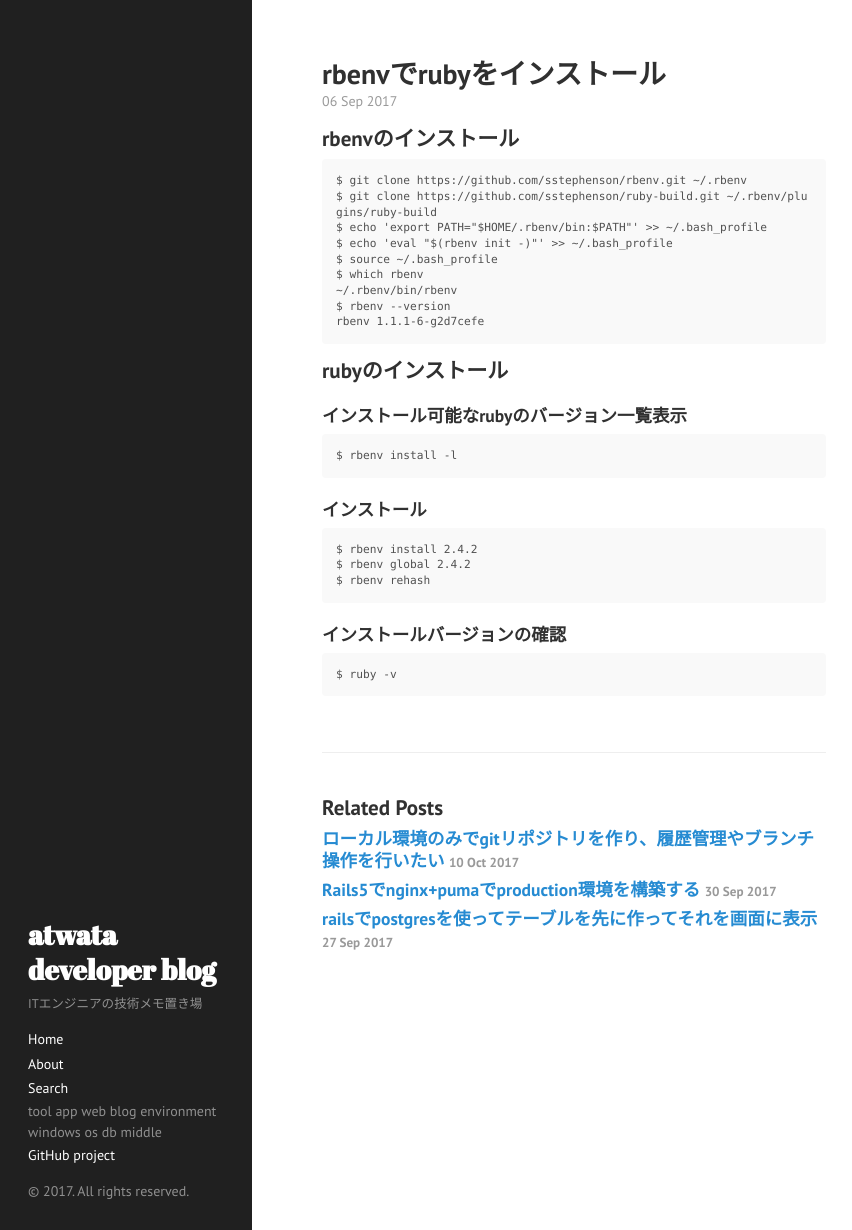
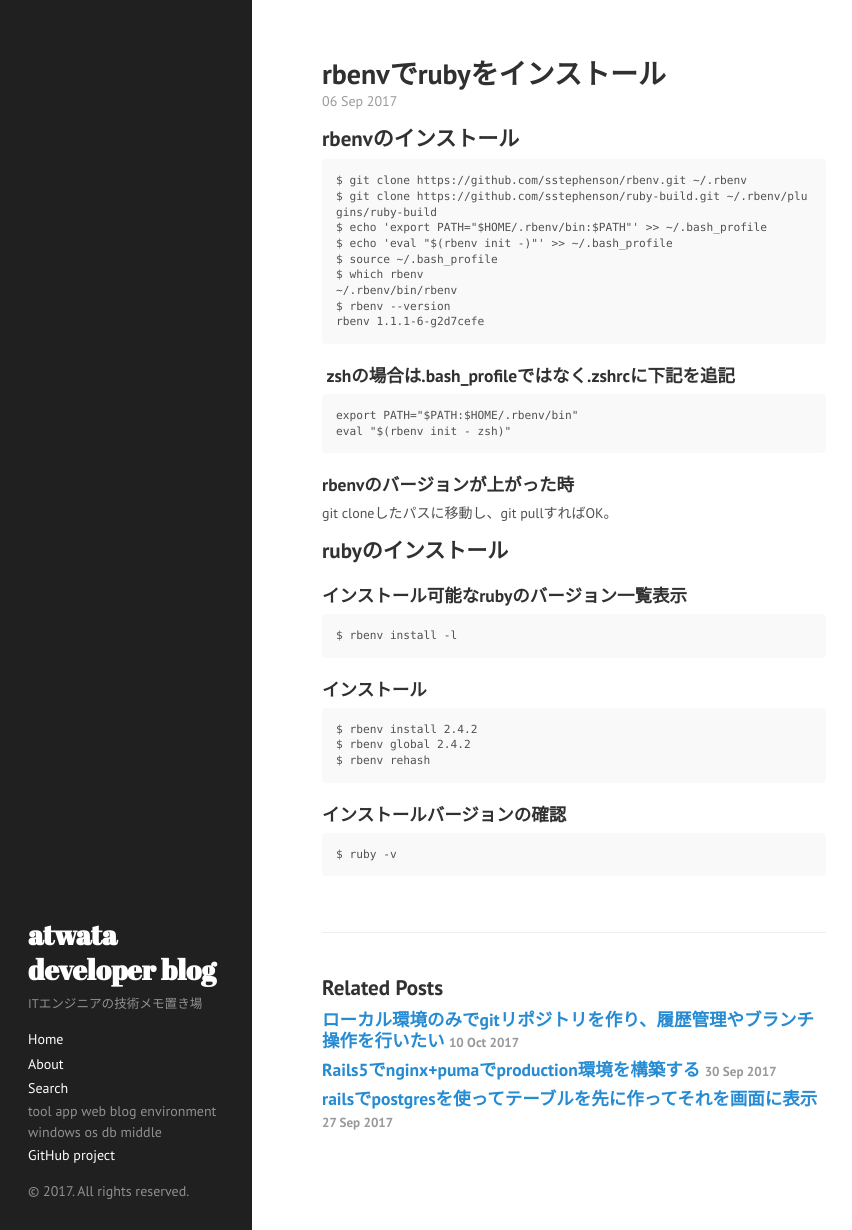
Before and after one commit to atwata/atwata.github.io, a Jekyll site: the page built from _posts/2017-09-06-install-ruby.md, in a window 1280 px wide and 1230 px high. Shown: the whole window, without its empty margins (0-852 px from the left). Built offline with Jekyll 4.4.1, drawn with Linux system fonts in a browser that asks for light colours.

Commit message:
Update 2017-09-06-install-ruby.md

````diff
--- a/_posts/2017-09-06-install-ruby.md
+++ b/_posts/2017-09-06-install-ruby.md
@@ -19,6 +19,17 @@ $ which rbenv
 $ rbenv --version
 rbenv 1.1.1-6-g2d7cefe
 ```
+
+###  zshの場合は.bash_profileではなく.zshrcに下記を追記
+
+```
+export PATH="$PATH:$HOME/.rbenv/bin"
+eval "$(rbenv init - zsh)"
+```
+
+### rbenvのバージョンが上がった時
+
+git cloneしたパスに移動し、git pullすればOK。
 
 ## rubyのインストール
 
````
